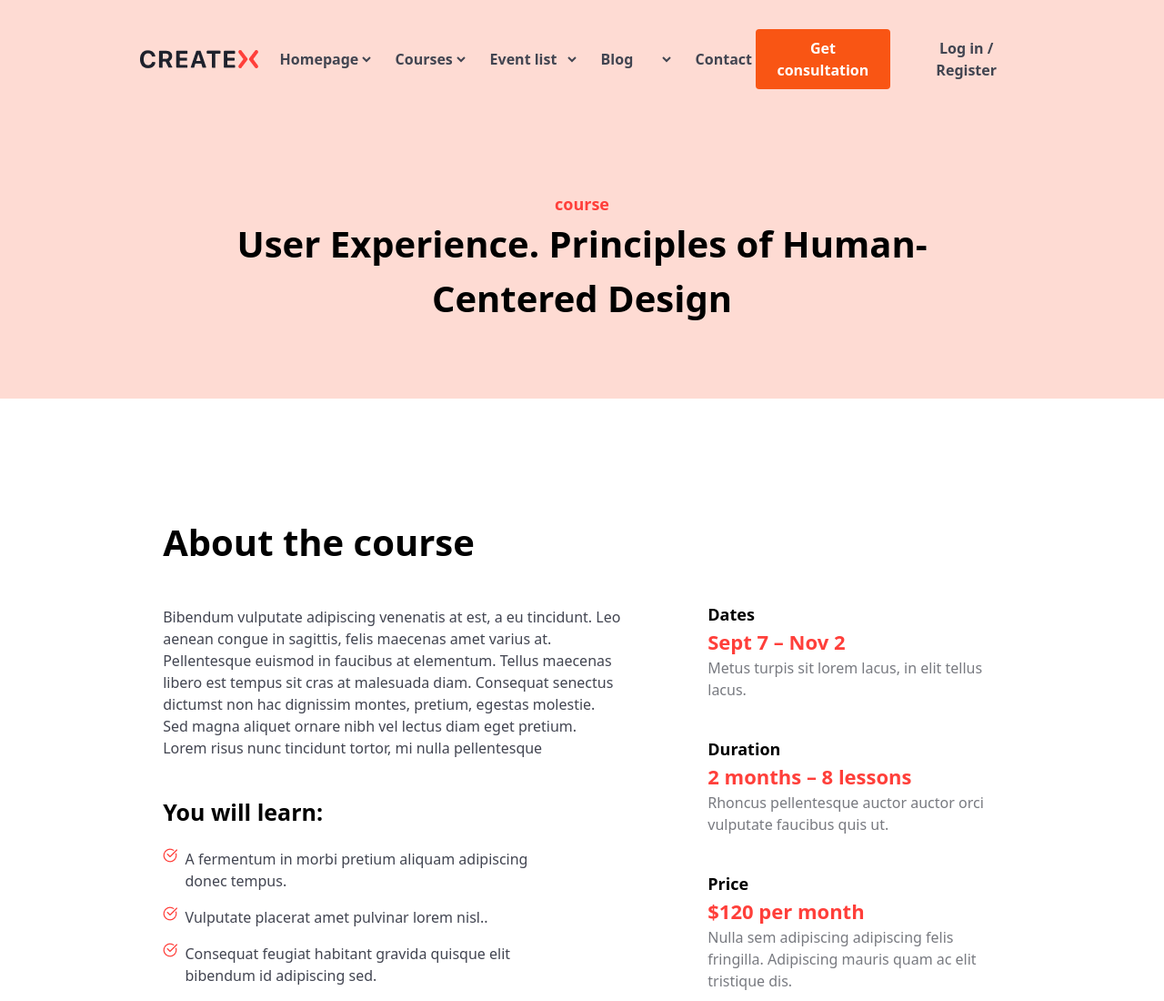
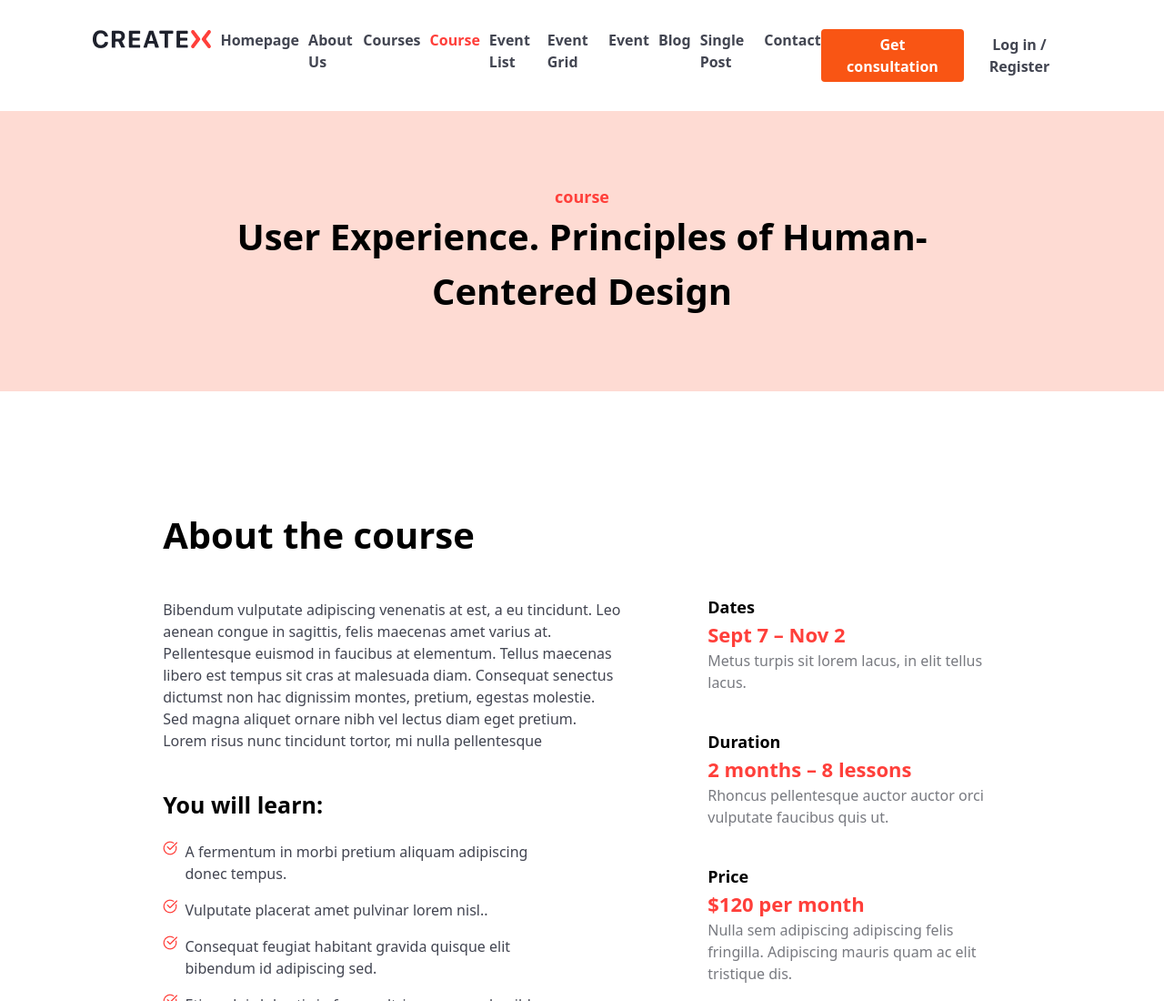
Before and after one commit to Bushra-2024/Exam-Project, a website: page src/course.html in a window 1280 px wide. Shown: the top 1100 px of the page at 91% size. Drawn offline with Linux system fonts and the light colour scheme.

Commit message:
changes again

```diff
--- a/src/course.html
+++ b/src/course.html
@@ -10,38 +10,28 @@
 </head>
 
 <body>
-    <navbar class="bg-[#FEDBD3] flex lg:px-[12%] px-[5%] justify-between font-semibold py-8 text-[#424551]">
-        <div class="hidden lg:flex items-center gap-5">
-            <img src="./img/logo.png" alt="" class="flex">
-            <select class="bg-[#FEDBD3]">
-                <option value="/home.html">Homepage</option>
-                <option value="/about.html">About Us</option>
-            </select>
-            <select class="bg-[#FEDBD3]">
-                <option value="/courses.html">Courses</option>
-                <option value="/course-details.html" style="color: #FF3F3A;">Course</option>
-            </select>
-            <select class="bg-[#FEDBD3]">
-                <option value="/events.html">Event list</option>
-                <option value="/past-events.html">Event grid</option>
-                <option value="/event-details.html">Event</option>
-            </select>
-            <select class="bg-[#FEDBD3]">
-                <option value="/blog.html">Blog</option>
-                <option value="/blog-category.html">Single-p</option>
-            </select>
-            <select class="bg-[#FEDBD3]">
-                <option value="/contact.html">Contact</option>
-            </select>
+    <nav class=" flex lg:px-[8%] px-[5%] justify-between font-semibold py-8 text-[#424551]">
+        <img src="./img/logo.png" alt="" class="lg:hidden block w-[85px] mr-3">
+        <div class="hidden lg:flex items-start gap-[10px]">
+            <img src="./img/logo.png" alt="" class="">
+            <a href="./index.html" class="hover:underline">Homepage</a>
+            <a href="./aboutus.html" class="hover:underline">About Us</a>
+            <a href="./Courses.html" class="hover:underline">Courses</a>
+            <a href="./course.html" class="hover:underline text-[#FF3F3A]">Course</a>
+            <a href="./eventslist.html" class="hover:underline">Event List</a>
+            <a href="./eventgrid.html" class="hover:underline">Event Grid</a>
+            <a href="./event.html" class="hover:underline">Event</a>
+            <a href="./blog.html" class="hover:underline">Blog</a>
+            <a href="./singlepost.html" class="hover:underline">Single Post</a>
+            <a href="./contact.html" class="hover:underline">Contact</a>
         </div>
-
-        <div class="flex gap-5 items-center">
-            <img src="./img/logo.png" alt="" class="lg:hidden w-[60%]">
-            <button class="bg-[#F95514] text-white px-2 py-2 border border-transparent rounded">Get
-                consultation</button>
+        <div class="flex gap-1 items-center">
+            <button class="bg-[#F95514] text-white lg:px-5 py-1 border border-transparent rounded">
+                Get consultation
+            </button>
             <button>Log in / Register</button>
         </div>
-    </navbar>
+    </nav>
     <header class="bg-[#FEDBD3] py-20">
         <h2 class="text-[#FF3F3A] text-center font-bold text-lg">course</h2>
         <h1 class="lg:text-[40px] text-[22px] font-bold text-center px-[15%]">User Experience. Principles of Human-Centered Design</h1>
```
Also changed, not shown: src/output.css.
